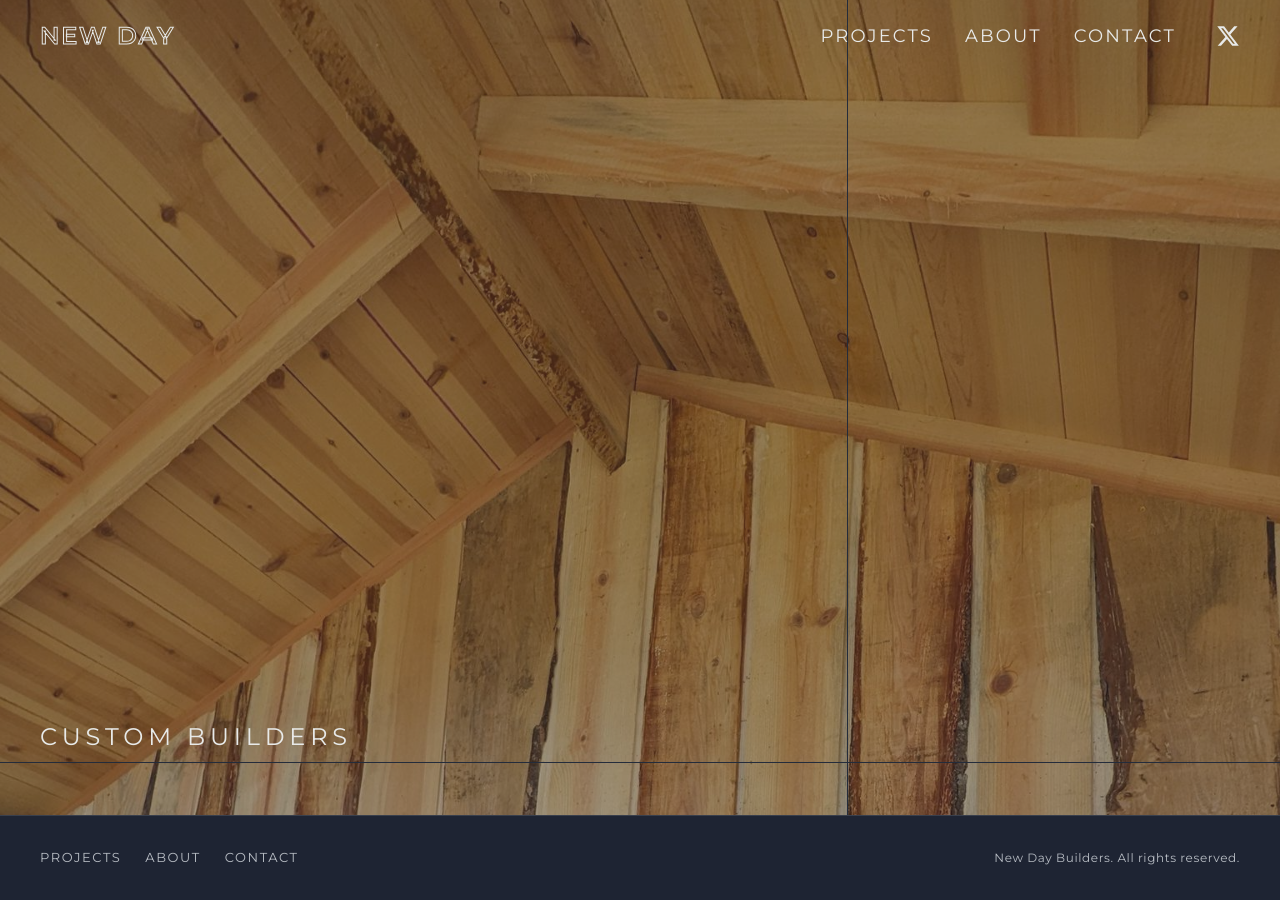
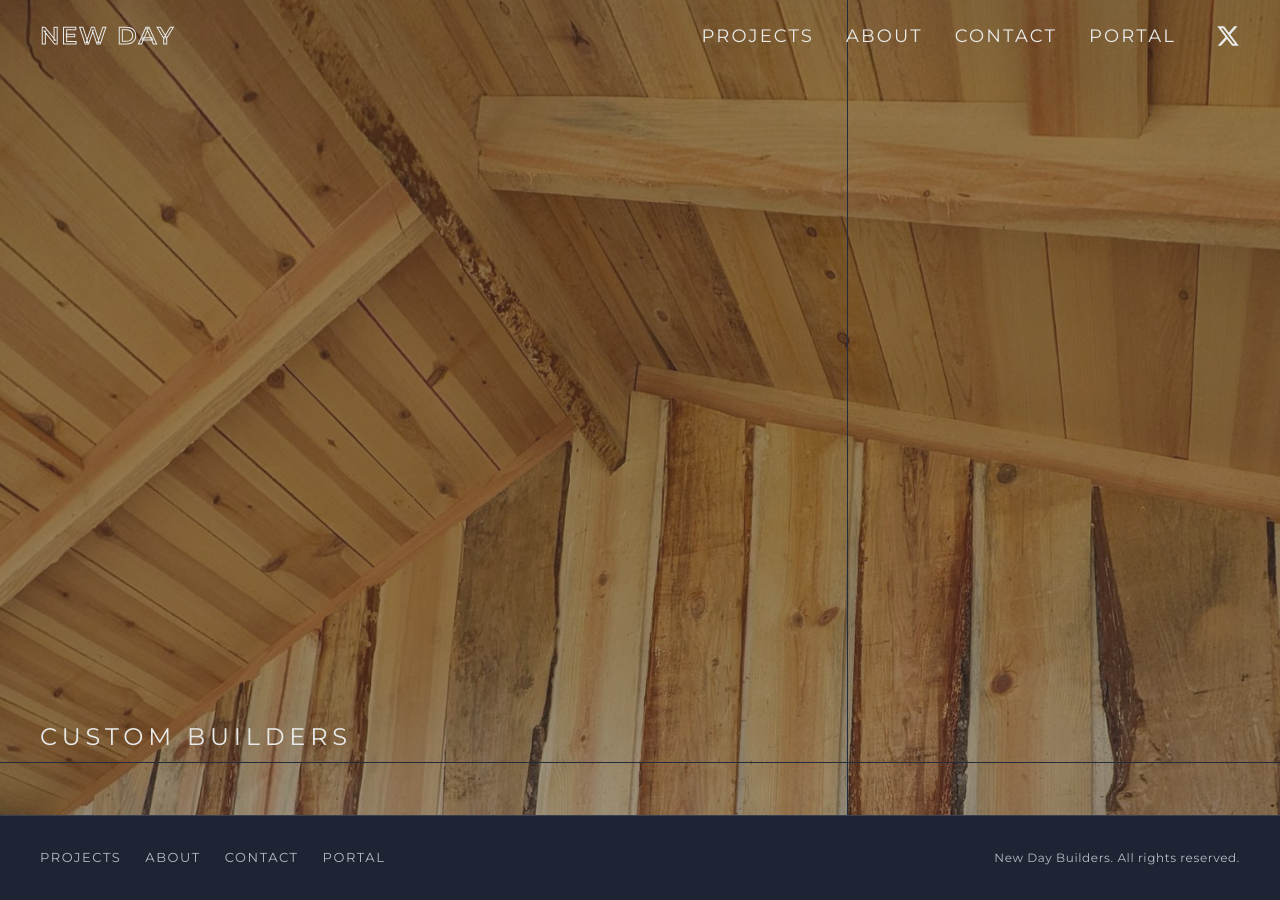
Before and after one commit to hansr/newdaybuilders, a Jekyll site: the page built from index.md, in a window 1280 px wide and 900 px high, scrolled down 85 px. Built offline with Jekyll 4.4.1, drawn with Linux system fonts in a browser that asks for light colours.

Commit message:
Add Portal nav link to newdayprojects.diode.link
Co-authored-by: Cursor <cursoragent@cursor.com>

```diff
--- a/_config.yml
+++ b/_config.yml
@@ -23,7 +23,7 @@ path:
   styles: "/css/"
   scripts: "/assets/js/"
 
-# Navigation (Marker-style: Projects, About, Contact)
+# Navigation (Marker-style: Projects, About, Contact, Portal)
 nav:
   - title: Projects
     url: "/projects/"
@@ -31,6 +31,9 @@ nav:
     url: "/about/"
   - title: Contact
     url: "/contact/"
+  - title: Portal
+    url: "https://newdayprojects.diode.link/"
+    target: "_blank"
 
 # Social (optional)
 social:
--- a/_includes/footer.liquid
+++ b/_includes/footer.liquid
@@ -2,7 +2,11 @@
   <div class="footer-inner">
     <nav class="footer-nav" aria-label="Footer">
       {% for item in site.nav %}
+      {% if item.url contains '://' %}
+      <a href="{{ item.url }}"{% if item.target %} target="{{ item.target }}" rel="noopener"{% endif %}>{{ item.title | upcase }}</a>
+      {% else %}
       <a href="{{ item.url | relative_url }}">{{ item.title | upcase }}</a>
+      {% endif %}
       {% endfor %}
     </nav>
     <p class="footer-copy">{{ site.copyright }}</p>
--- a/_includes/header.liquid
+++ b/_includes/header.liquid
@@ -9,7 +9,11 @@
         <a href="#close" class="nav-close" aria-label="Close menu"></a>
         <ul class="nav-list">
           {% for item in site.nav %}
+          {% if item.url contains '://' %}
+          <li><a href="{{ item.url }}"{% if item.target %} target="{{ item.target }}" rel="noopener"{% endif %}>{{ item.title | upcase }}</a></li>
+          {% else %}
           <li><a href="{{ item.url | relative_url }}"{% if item.target %} target="{{ item.target }}" rel="noopener"{% endif %}>{{ item.title | upcase }}</a></li>
+          {% endif %}
           {% endfor %}
         </ul>
         {% assign has_social = site.social.instagram != nil and site.social.instagram != '' %}
```
